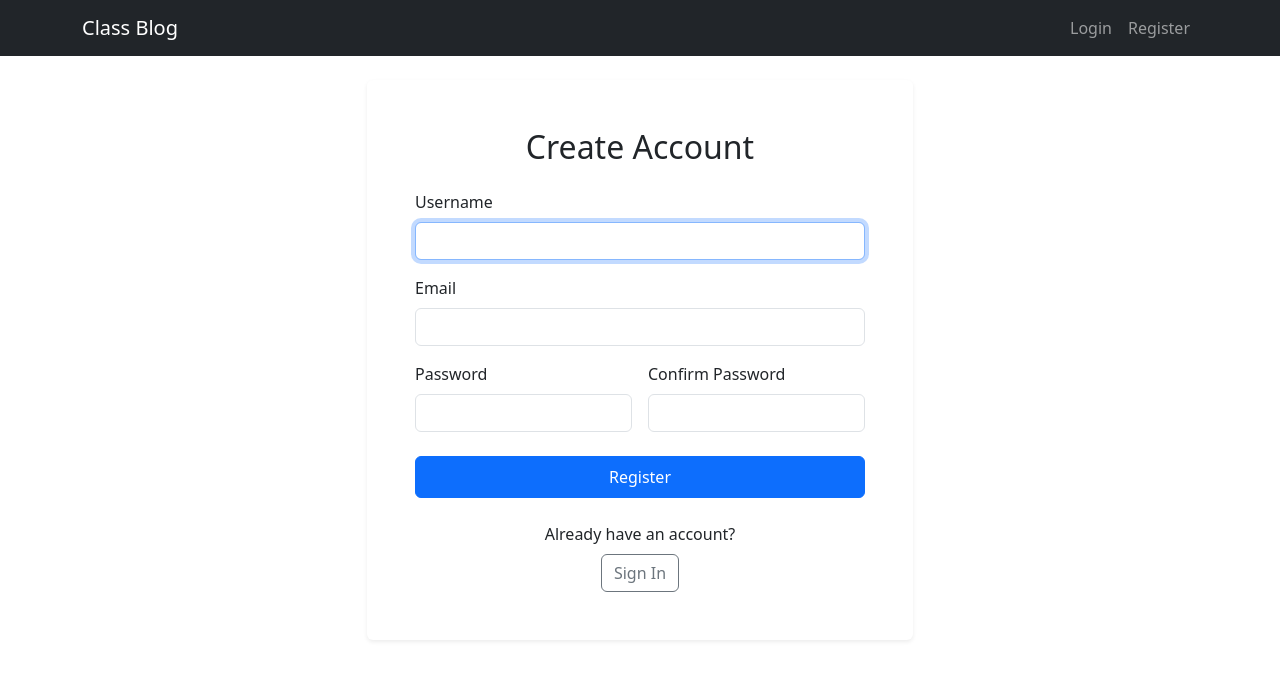
After one commit to JetonStojku/tbu_web_programming, a Django app: page /register/ in a window 1280 px wide. The commit adds this page. Shown: the top 680 px of the page. Run offline with Django 5.2, Linux system fonts and the light colour scheme.

Commit message:
fix register, login, logout, reset password pages

```diff
--- a/blog/forms.py
+++ b/blog/forms.py
@@ -1,4 +1,6 @@
 from django import forms
+from django.contrib.auth.forms import UserCreationForm
+from django.contrib.auth.models import User
 
 from .models import Comment, Post
 
@@ -30,3 +32,16 @@ class CommentForm(forms.ModelForm):
         if len(content) < 10:
             raise forms.ValidationError("Comment must be at least 10 characters.")
         return content
+
+class UserRegisterForm(UserCreationForm):
+    email = forms.EmailField(required=True)
+
+    class Meta:
+        model = User
+        fields = ['username', 'email', 'password1', 'password2']
+
+    def clean_email(self):
+        email = self.cleaned_data.get('email')
+        if User.objects.filter(email=email).exists():
+            raise forms.ValidationError("This email is already in use.")
+        return email
--- a/blog/templates/blog/base.html
+++ b/blog/templates/blog/base.html
@@ -14,9 +14,17 @@
         <div class="navbar-nav">
           {% if user.is_authenticated %}
           <a class="nav-link" href="{% url 'post-create' %}">New Post</a>
-          <a class="nav-link" href="{% url 'logout' %}">Logout</a>
+          <li class="nav-item">
+            <form action="{% url 'logout' %}" method="post" class="form-inline">
+              {% csrf_token %}
+              <button type="submit" class="btn btn-link nav-link">
+                Logout
+              </button>
+            </form>
+          </li>
           {% else %}
           <a class="nav-link" href="{% url 'login' %}">Login</a>
+          <a class="nav-link" href="{% url 'register' %}">Register</a>
           {% endif %}
         </div>
       </div>
--- a/blog/templates/blog/post_form.html
+++ b/blog/templates/blog/post_form.html
@@ -9,8 +9,7 @@
         {% endif %}
       </div>
       <div class="mb-3">
-        {{ form.content.label_tag }} {{ form.content }} {% if
-        form.content.errors %}
+        {{ form.content.label_tag }} {{ form.content }} {% if form.content.errors %}
         <div class="text-danger">{{ form.content.errors }}</div>
         {% endif %}
       </div>
--- /dev/null
+++ b/blog/templates/user/register.html
@@ -0,0 +1,89 @@
+{% extends "blog/base.html" %}
+
+{% block content %}
+<div class="row justify-content-center">
+  <div class="col-md-8 col-lg-6">
+    <div class="card shadow-sm border-0">
+      <div class="card-body p-4 p-md-5">
+        <h2 class="card-title text-center mb-4">Create Account</h2>
+
+        {% if form.errors %}
+        <div class="alert alert-danger">
+          {% for field, errors in form.errors.items %}
+            {% for error in errors %}
+              <p class="mb-1">{{ error }}</p>
+            {% endfor %}
+          {% endfor %}
+        </div>
+        {% endif %}
+
+        <form method="POST" novalidate>
+          {% csrf_token %}
+
+          <div class="row g-3">
+            {# Username #}
+            <div class="col-12">
+              <label for="{{ form.username.id_for_label }}" class="form-label">Username</label>
+              <input
+                type="text"
+                name="username"
+                id="{{ form.username.id_for_label }}"
+                class="form-control"
+                required
+                autofocus
+              >
+            </div>
+
+            {# Email #}
+            <div class="col-12">
+              <label for="{{ form.email.id_for_label }}" class="form-label">Email</label>
+              <input
+                type="email"
+                name="email"
+                id="{{ form.email.id_for_label }}"
+                class="form-control"
+                required
+              >
+            </div>
+
+            {# Password #}
+            <div class="col-md-6">
+              <label for="{{ form.password1.id_for_label }}" class="form-label">Password</label>
+              <input
+                type="password"
+                name="password1"
+                id="{{ form.password1.id_for_label }}"
+                class="form-control"
+                required
+              >
+            </div>
+
+            {# Confirm Password #}
+            <div class="col-md-6">
+              <label for="{{ form.password2.id_for_label }}" class="form-label">Confirm Password</label>
+              <input
+                type="password"
+                name="password2"
+                id="{{ form.password2.id_for_label }}"
+                class="form-control"
+                required
+              >
+            </div>
+          </div>
+
+          <button type="submit" class="btn btn-primary w-100 mt-4 py-2">
+            Register
+          </button>
+        </form>
+
+        <div class="mt-4 text-center">
+          <p class="mb-0">Already have an account?</p>
+          <a href="{% url 'login' %}" class="btn btn-outline-secondary mt-2">
+            Sign In
+          </a>
+        </div>
+      </div>
+    </div>
+  </div>
+</div>
+{% endblock %}
--- a/blog/urls.py
+++ b/blog/urls.py
@@ -1,3 +1,4 @@
+from django.contrib.auth import views as auth_views
 from django.urls import path
 
 from . import views
@@ -8,4 +9,11 @@ urlpatterns = [
     path('post/new/', views.PostCreateView.as_view(), name='post-create'),
     path('post/<int:pk>/update/', views.PostUpdateView.as_view(), name='post-update'),
     path('post/<int:pk>/delete/', views.PostDeleteView.as_view(), name='post-delete'),
+     path('register/', views.register, name='register'),
+    path('login/', auth_views.LoginView.as_view(template_name='user/login.html'), name='login'),
+    path('logout/', auth_views.LogoutView.as_view(template_name='user/logout.html'), name='logout'),
+    path('password_reset/', auth_views.PasswordResetView.as_view(template_name='user/password_reset.html'), name='password_reset'),
+    path('password_reset/done/', auth_views.PasswordResetDoneView.as_view(template_name='user/password_reset_done.html'), name='password_reset_done'),
+    path('reset/<uidb64>/<token>/', auth_views.PasswordResetConfirmView.as_view(template_name='user/password_reset_confirm.html'), name='password_reset_confirm'),
+    path('reset/done/', auth_views.PasswordResetCompleteView.as_view( template_name='user/password_reset_complete.html'), name='password_reset_complete'),
 ]
--- a/blog/views.py
+++ b/blog/views.py
@@ -1,9 +1,10 @@
+from django.contrib import messages
 from django.contrib.auth.mixins import LoginRequiredMixin
 from django.shortcuts import get_object_or_404, redirect, render
 from django.views.generic import (CreateView, DeleteView, DetailView, ListView,
                                   UpdateView)
 
-from blog.forms import CommentForm, PostForm
+from blog.forms import CommentForm, PostForm, UserRegisterForm
 
 from .models import Post
 
@@ -50,3 +51,15 @@ def post_detail(request, pk):
         'post': post,
         'comment_form': comment_form
     })
+
+def register(request):
+    if request.method == 'POST':
+        form = UserRegisterForm(request.POST)
+        if form.is_valid():
+            form.save()
+            username = form.cleaned_data.get('username')
+            messages.success(request, f'Account created for {username}! You can now login')
+            return redirect('login')
+    else:
+        form = UserRegisterForm()
+    return render(request, 'user/register.html', {'form': form})
--- a/blog_project/settings.py
+++ b/blog_project/settings.py
@@ -122,3 +122,7 @@ STATIC_URL = 'static/'
 # https://docs.djangoproject.com/en/5.1/ref/settings/#default-auto-field
 
 DEFAULT_AUTO_FIELD = 'django.db.models.BigAutoField'
+
+LOGIN_REDIRECT_URL = 'home'
+LOGIN_URL = 'login'
+LOGOUT_REDIRECT_URL = 'login'
--- a/blog_project/urls.py
+++ b/blog_project/urls.py
@@ -20,5 +20,4 @@ from django.urls import include, path
 urlpatterns = [
     path('admin/', admin.site.urls),
     path('', include('blog.urls')),
-    path('accounts/', include('django.contrib.auth.urls')),
 ]
```
Also changed, not shown: blog/templates/user/login.html (added, +67 -0 lines), blog/templates/user/logout.html (added, +12 -0 lines), blog/templates/user/password_reset.html (added, +47 -0 lines), blog/templates/user/password_reset_complete.html (added, +23 -0 lines), blog/templates/user/password_reset_confirm.html (added, +54 -0 lines), blog/templates/user/password_reset_done.html (added, +24 -0 lines).
